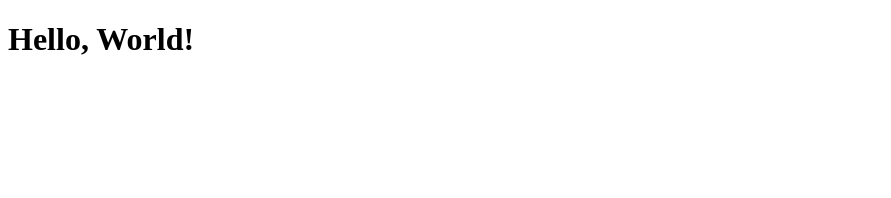
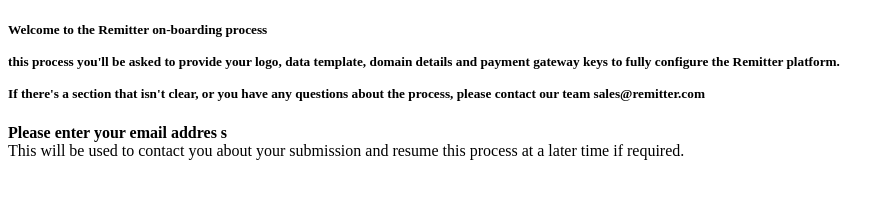
Before and after one commit to Remitter/start-form, a website: page src/index.html in a window 1280 px wide. Shown: the whole page, without its empty margins (0-891 px from the left). Drawn offline with Linux system fonts and the light colour scheme; files that its build step writes are made by us from their sources; files whose address does not match are found by name.

Commit message:
Added h5 and label tags

```diff
--- a/src/index.html
+++ b/src/index.html
@@ -12,7 +12,20 @@
 </head>
 
 <body>
-    <h1>Hello, World!</h1>
+    <h5>
+    <b id="line5">Welcome to the Remitter on-boarding process</b>
+    <br>
+    <br>
+    this process you'll be asked to provide your logo, data template, domain details and payment gateway keys to fully configure the Remitter platform.
+    <br>
+    <br>
+    If there's a section that isn't clear, or you have any questions about the process, please contact our team <b>sales@remitter.com</b>
+    </h5>
+    <label>
+      <b>Please enter your email addres</b>
+      <b>s</b>
+    </label>
+    <dt id="item">This will be used to contact you about your submission and resume this process at a later time if required.</dt>
     <script src="js/scripts.js"></script>
 </body>
 </html>
```
